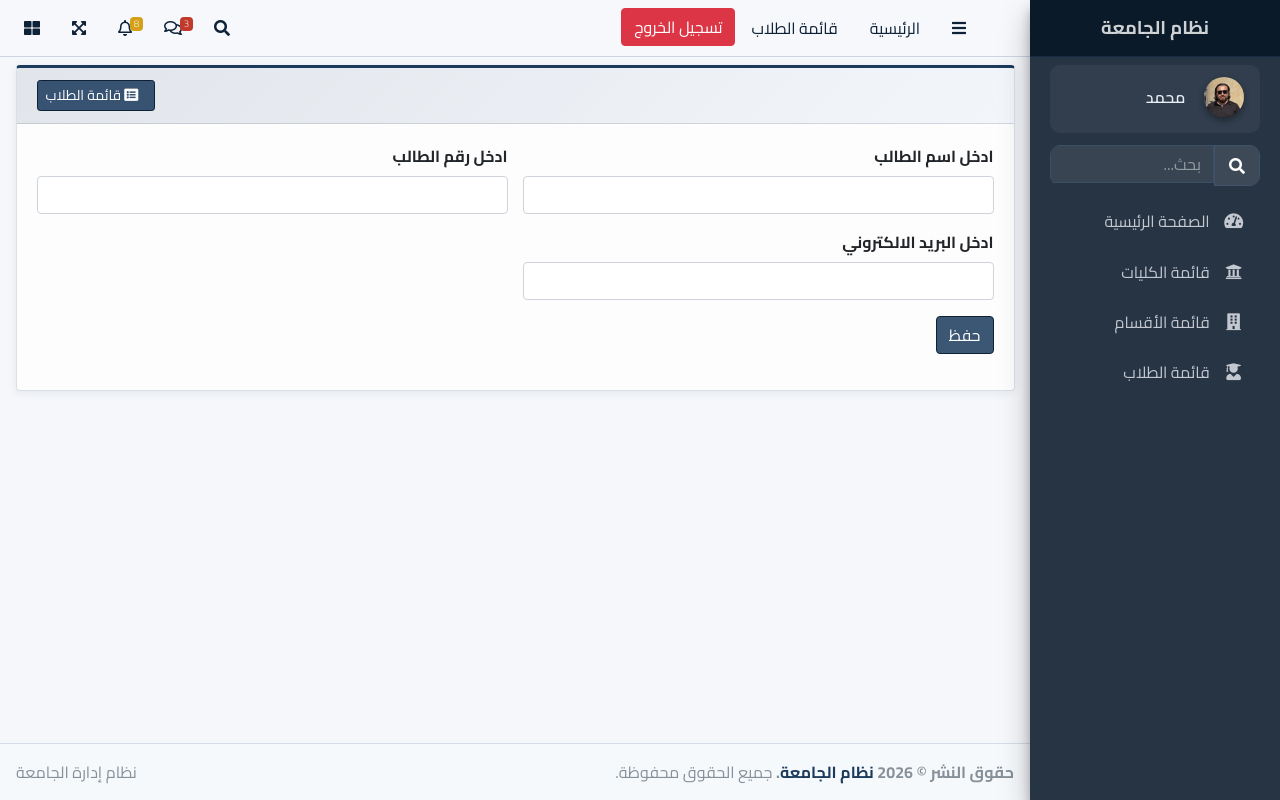
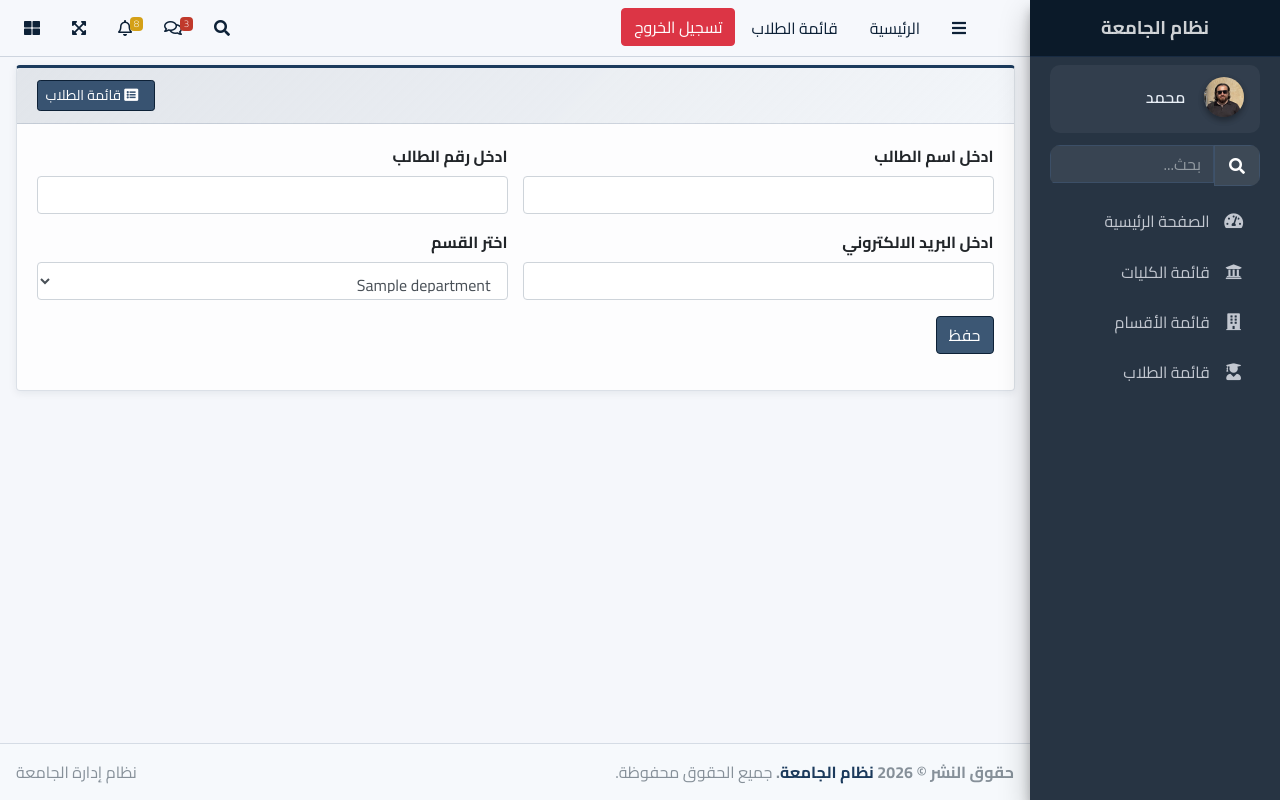
Before and after one commit to muhammed-bedran/university-system, a Laravel app: page /dashboard/students/create in a window 1280 px wide. Run offline with Laravel 12, Linux system fonts and the light colour scheme; a user stored in the database is signed in; data comes from the database, SQL or seed files in the repository; tables that the repository leaves empty hold one stand-in row (values such as "Sample post"); some libraries are stand-ins or nearby versions.

Commit message:
Enhance student management: add department selection, update validation, and improve data retrieval

```diff
--- a/app/Http/Controllers/Dashboard/StudentsController.php
+++ b/app/Http/Controllers/Dashboard/StudentsController.php
@@ -3,6 +3,7 @@
 namespace App\Http\Controllers\Dashboard;
 
 use App\Http\Controllers\Controller;
+use App\Models\Department;
 use App\Models\Student;
 use Illuminate\Http\Request;
 
@@ -14,7 +15,7 @@ class StudentsController extends Controller
         // $students = Student::all();
         // return view('dashboard.pages.students.index', compact('students'));
         return view('dashboard.pages.students.index',[
-            'students' => Student::all()
+            'students' => Student::with('department.faculty')->get(),
         ]);
     }
     public function create()
@@ -22,6 +23,7 @@ class StudentsController extends Controller
 
         return view('dashboard.pages.students.create',[
             'student' => new Student(),
+            'departments' => Department::pluck('name', 'id'),
         ]);
     }
 
@@ -30,7 +32,9 @@ class StudentsController extends Controller
         $request->validate([
             'name' =>'required',
             'email' => 'required|email',
-            'student_number' => 'required|unique:students,student_number,except,id'
+            'student_number' => 'required|unique:students,student_number,except,id',
+            'department_id' => 'required|exists:departments,id',
+            // 'password' => 'required|confirmed|min:8',
         ]);
         //
         Student::create($request->all());
@@ -41,7 +45,8 @@ class StudentsController extends Controller
         $student =  Student::findOrFail($id);
         //
         return view('dashboard.pages.students.edit',[
-            'student' => $student
+            'student' => $student,
+            'departments' => Department::pluck('name', 'id'),
         ]);
     }
     public function show($id)
@@ -56,6 +61,13 @@ class StudentsController extends Controller
     {
         //
        $student = Student::findOrFail($id);
+       $request->validate([
+            'name' =>'required',
+            'email' => 'required|email|unique:students,email,'.$student->id,
+            'student_number' => 'required|unique:students,student_number,'.$student->id,
+            'department_id' => 'required|exists:departments,id',
+            // 'password' => 'nullable|confirmed|min:8',
+        ]);
        $student->update($request->all());
        return redirect()->route('dashboard.students.index')->with('success', 'تم التعديل بنجاح');
     }
--- a/app/Models/Student.php
+++ b/app/Models/Student.php
@@ -4,8 +4,15 @@ namespace App\Models;
 
 use Illuminate\Database\Eloquent\Model;
 
+
 class Student extends Model
 {
     //
-    protected $fillable = ['name','email','student_number'];
+    protected $fillable = ['name','email','student_number','password','department_id'];
+
+
+   public function department()
+   {
+        return $this->belongsTo(Department::class);
+   }
 }
--- a/resources/views/components/form/select.blade.php
+++ b/resources/views/components/form/select.blade.php
@@ -1,10 +1,10 @@
 @props([
-    'lable'=>'',
+    'label'=>'',
     'name' =>'',
     'options'=> [],
     'selected' => null,
 ])
-<label>{{ $lable }}</label>
+<label>{{ $label }}</label>
 <select name="{{ $name }}" class="form-control @error($name) is-invalid @enderror">
 @foreach ($options as $value => $text )
 
--- a/resources/views/dashboard/pages/students/_form.blade.php
+++ b/resources/views/dashboard/pages/students/_form.blade.php
@@ -1,19 +1,7 @@
 <div class="row">
     <div class="col-md-6">
         <div class="form-group">
-            {{-- <label for="name">اسم الطالب</label>
-            <input type="text" class="
-            form-control
-            @error('name')
-                is-invalid
-            @enderror
-            " name="name" id="name" value="{{ $student->name }}">
-             @if ($errors->has('name'))
-            <p class="text-danger">{{ $errors->first('name') }}</p>
-            @endif
-            @error('name')
-                <p class="text-danger">{{ $message }}</p>
-            @enderror --}}
+
             <x-form.input id="name" name="name" type="text" label="ادخل اسم الطالب" :value="$student->name"/>
         </div>
     </div>
@@ -31,5 +19,15 @@
         </div>
 
     </div>
+    <div class="col-md-6">
+        <div class="form-group">
+            <x-form.select
+            id="department_id"
+            name="department_id"
+            label="اختر القسم"
+            :options="$departments"
+            :selected="$student->department_id"/>
+        </div>
+    </div>
 
 </div>
```
Also changed, not shown: database/migrations/2026_10_30_181248_create_students_table.php.
